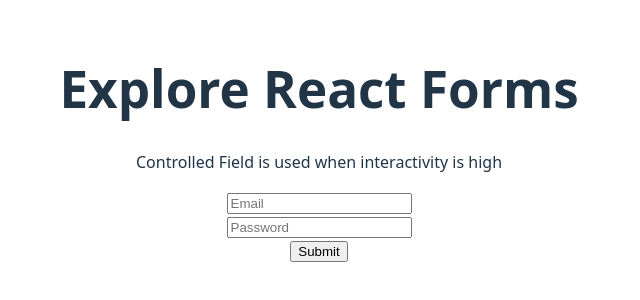
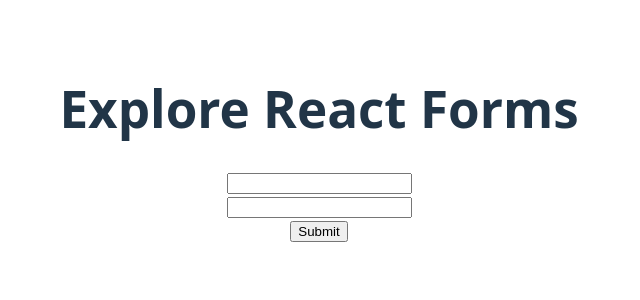
Before and after one commit to thinkGrow/react-forms, a React (Vite) app: page / in a window 1280 px wide. Shown: the part 256-556 px from the top of the page, without its empty margins (321-961 px from the left). Built offline with nearby package versions, Linux system fonts and the light colour scheme.

Commit message:
controlled and uncontrolled ways to collect form data

```diff
--- a/src/App.jsx
+++ b/src/App.jsx
@@ -2,6 +2,7 @@
 import ControlledField from "./components/ControlledField/ControlledField";
 import FormAction from "./components/FormAction/FormAction";
 import SimpleForms from "./components/SimpleForms/SimpleForms";
+import UnControlledField from "./components/UnControlledField/UnControlledField";
 
 function App() {
   return (
@@ -9,7 +10,8 @@
       <h1>Explore React Forms</h1>
       {/* <SimpleForms></SimpleForms> */}
       {/* <FormAction></FormAction> */}
-      <ControlledField></ControlledField>
+      {/* <ControlledField></ControlledField> */}
+      <UnControlledField></UnControlledField>
     </>
   );
 }
--- a/src/components/ControlledField/ControlledField.jsx
+++ b/src/components/ControlledField/ControlledField.jsx
@@ -1,31 +1,73 @@
 import React, { useState } from "react";
 
-const ControlledField = (e) => {
+const ControlledField = () => {
+  const [name, setName] = useState("");
+  const [email, setEmail] = useState("");
   const [password, setPassword] = useState("");
+  const [error, setError] = useState("");
+
   const handleSubmit = (e) => {
     e.preventDefault();
+    console.log(name, email, password);
+    if (password.length < 6) {
+      setError("6 characters or longer password needed.");
+    } else {
+      setError("");
+    }
   };
 
-  const handlePassOnChange = (e) => {
+  const handleEmailChange = (e) => {
+    setEmail(e.target.value);
+  };
+
+  const handleNameChange = (e) => {
+    setName(e.target.value);
+  };
+
+  const handlePasswordOnChange = (e) => {
     console.log(e.target.value);
+    setPassword(e.target.value);
+
+    if (password.length < 6) {
+      setError("Password must be 6 characters or longer.");
+    } else {
+      setError("");
+    }
   };
+
   return (
     <div>
-      <p>Controlled Field is used when interactivity is high</p>
       <form onSubmit={handleSubmit}>
-        <input type="email" name="email" placeholder="Email" />
+        <input
+          type="text"
+          onChange={handleNameChange}
+          defaultValue={name}
+          placeholder="Name"
+        />
+        <br />
+        <input
+          type="email"
+          onChange={handleEmailChange}
+          defaultValue={email}
+          name="email"
+          placeholder="Email"
+          required
+        />
         <br />
         <input
           type="password"
           name="password"
           placeholder="Password"
+          onChange={handlePasswordOnChange}
           defaultValue={password}
-          onChange={handlePassOnChange}
           required
         />
         <br />
         <input type="submit" value="Submit" />
       </form>
+      <p style={{ color: "red" }}>
+        <small>{error}</small>
+      </p>
     </div>
   );
 };
--- /dev/null
+++ b/src/components/UnControlledField/UnControlledField.jsx
@@ -0,0 +1,28 @@
+import React, { useRef } from "react";
+
+const UnControlledField = () => {
+  const emailRef = useRef("");
+  const passwordRef = useRef("");
+
+  const handleSubmit = (e) => {
+    e.preventDefault();
+    console.log(emailRef.current.value);
+    const email = emailRef.current.value;
+    const password = passwordRef.current.value;
+    console.log(email, password);
+  };
+
+  return (
+    <div>
+      <form onSubmit={handleSubmit}>
+        <input ref={emailRef} type="email" name="" />
+        <br />
+        <input ref={passwordRef} type="password" name="" />
+        <br />
+        <input type="submit" value="Submit" />
+      </form>
+    </div>
+  );
+};
+
+export default UnControlledField;
```
